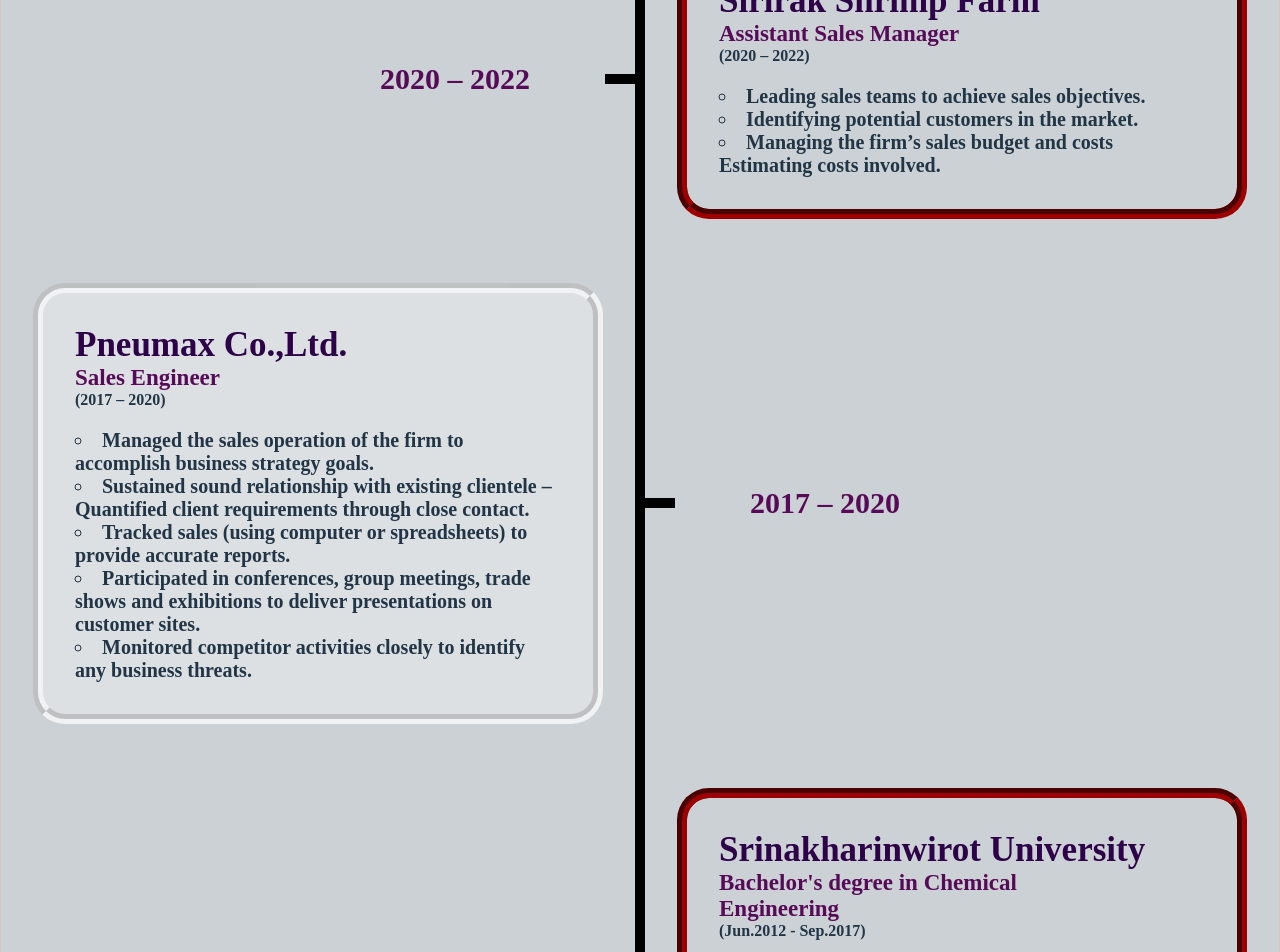
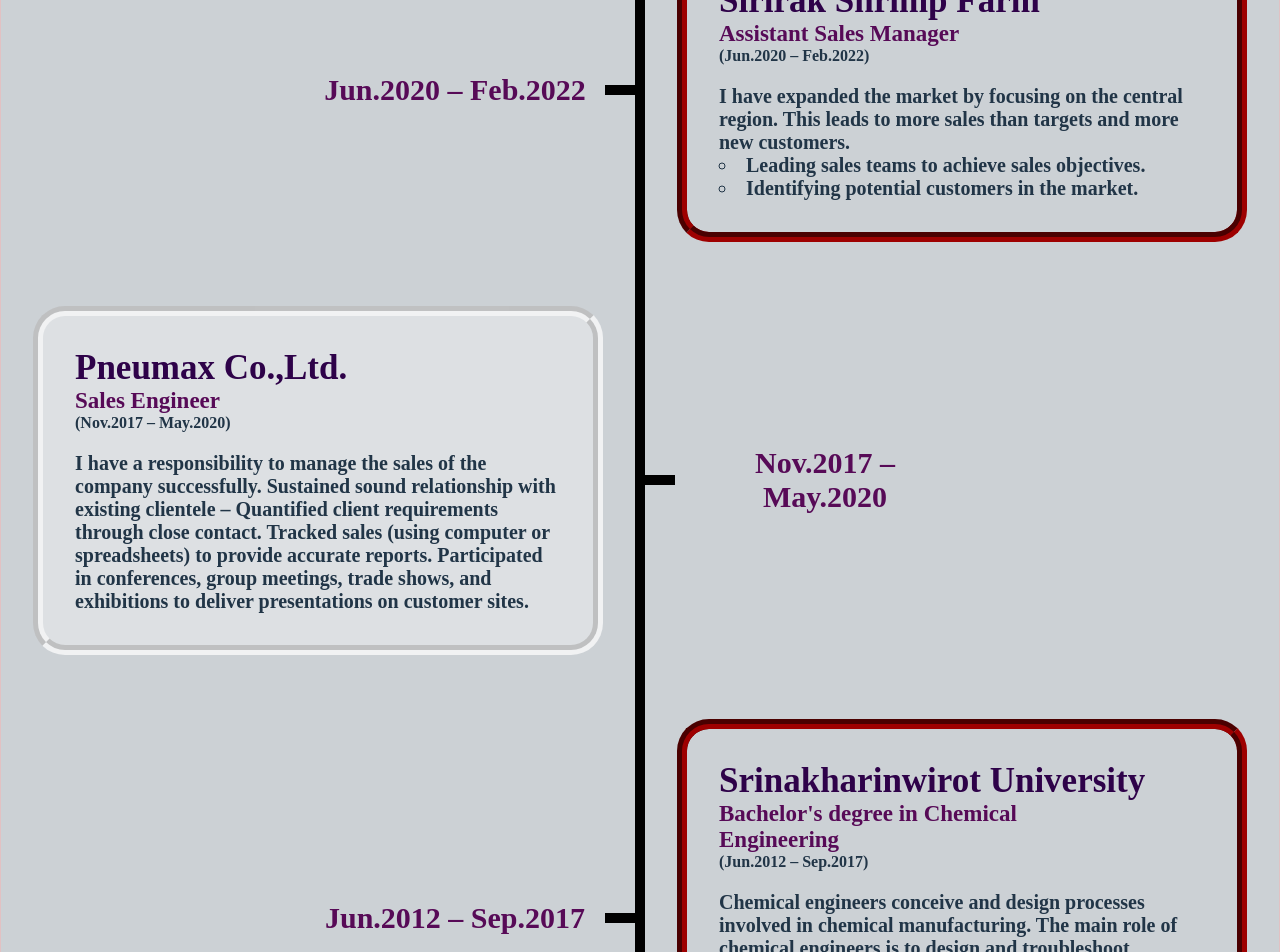
Before and after one commit to Thanamin/myPortfolio, a React (Vite) app: page / in a window 1280 px wide. Shown: the part 2520-3472 px from the top of the page. Built offline with nearby package versions, Linux system fonts and the light colour scheme; a web font is replaced by a local one.

Commit message:
edit des in Experience

```diff
--- a/src/Components/Experience/Experience.jsx
+++ b/src/Components/Experience/Experience.jsx
@@ -17,7 +17,7 @@
                 Junior Software Developer Bootcamp
               </a>
               <div className="Experience-part1-right-mobile">
-                <h4>(Jun.2022 - Sep.2022)</h4>
+                <h4>(Jun.2022 – Sep.2022)</h4>
               </div>
               <div className="Experience-detail">
                 <h3>
@@ -40,12 +40,12 @@
 
         <div className="Experience-part1-right">
           <div className="line"></div>
-          <a className="Experience-a-3">Jun.2022 - Sep.2022</a>
+          <a className="Experience-a-3">Jun.2022 – Sep.2022</a>
         </div>
 
         {/* Part 2 */}
         <div className="Experience-part2-left">
-          <a className="Experience-a-3">2020 – 2022</a>
+          <a className="Experience-a-3">Jun.2020 – Feb.2022</a>
           <div className="line"></div>
         </div>
 
@@ -55,22 +55,14 @@
               <a className="Experience-a-1">Sirirak Shrimp Farm</a>
               <a className="Experience-a-2">Assistant Sales Manager</a>
               <div className="Experience-part1-left-mobile">
-                <h4>(2020 – 2022)</h4>
+                <h4>(Jun.2020 – Feb.2022)</h4>
               </div>
               <div className="Experience-detail">
                 <h3>
-                  {/* Learn HTML, CSS, Bootstrap, JavaScript, Reactjs, Nodejs, Express,
-              MongoDB BSM: Problem solving, Time management, Communication,
-              Agile Scrum, Project management <br />
-              Projects:
-              <br /> */}
+                I have expanded the market by focusing on the central region. This leads to more sales than targets and more new customers.
                   <ul>
                     <li>Leading sales teams to achieve sales objectives.</li>
                     <li>Identifying potential customers in the market.</li>
-                    <li>
-                      Managing the firm’s sales budget and costs Estimating
-                      costs involved.
-                    </li>
                   </ul>
                 </h3>
               </div>
@@ -85,38 +77,14 @@
               <a className="Experience-a-1">Pneumax Co.,Ltd.</a>
               <a className="Experience-a-2">Sales Engineer</a>
               <div className="Experience-part3-right-mobile">
-                <h4>(2017 – 2020)</h4>
+                <h4>(Nov.2017 – May.2020)</h4>
               </div>
               <div className="Experience-detail">
                 <h3>
-                  {/* Learn HTML, CSS, Bootstrap, JavaScript, Reactjs, Nodejs, Express,
-              MongoDB BSM: Problem solving, Time management, Communication,
-              Agile Scrum, Project management <br />
-              Projects:
-              <br /> */}
-                  <ul>
-                    <li>
-                      Managed the sales operation of the firm to accomplish
-                      business strategy goals.
-                    </li>
-                    <li>
-                      Sustained sound relationship with existing clientele –
-                      Quantified client requirements through close contact.
-                    </li>
-                    <li>
-                      Tracked sales (using computer or spreadsheets) to provide
-                      accurate reports.
-                    </li>
-                    <li>
-                      Participated in conferences, group meetings, trade shows
-                      and exhibitions to deliver presentations on customer
-                      sites.
-                    </li>
-                    <li>
-                      Monitored competitor activities closely to identify any
-                      business threats.
-                    </li>
-                  </ul>
+                I have a responsibility to manage the sales of the company successfully. Sustained sound relationship with existing clientele – Quantified client requirements through close contact. Tracked sales (using computer or spreadsheets) to provide accurate reports.
+Participated in conferences, group meetings, trade shows, and exhibitions to deliver presentations on customer sites.
+
+
                 </h3>
               </div>
             </div>
@@ -124,12 +92,12 @@
         </div>
         <div className="Experience-part3-right">
           <div className="line"></div>
-          <a className="Experience-a-3">2017 – 2020</a>
+          <a className="Experience-a-3">Nov.2017 – May.2020</a>
         </div>
 
         {/* Part 4 */}
         <div className="Experience-part4-left">
-          <a className="Experience-a-3">Jun.2012 - Sep.2017</a>
+          <a className="Experience-a-3">Jun.2012 – Sep.2017</a>
           <div className="line"></div>
         </div>
 
@@ -141,7 +109,7 @@
                 Bachelor's degree in Chemical Engineering
               </a>
               <div className="Experience-part4-left-mobile">
-                <h4>(Jun.2012 - Sep.2017)</h4>
+                <h4>(Jun.2012 – Sep.2017)</h4>
               </div>
               <div className="Experience-detail">
                 <h3>
```
